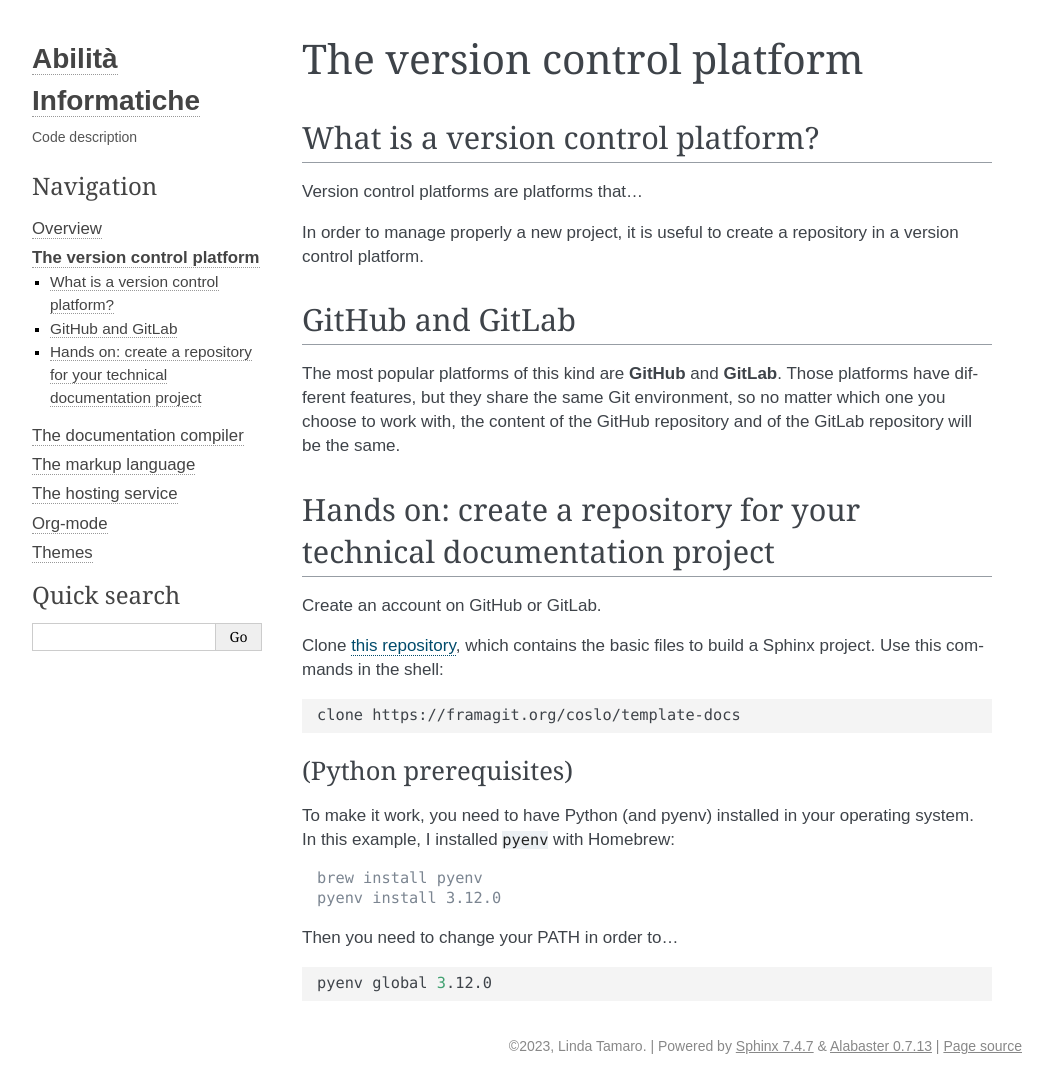
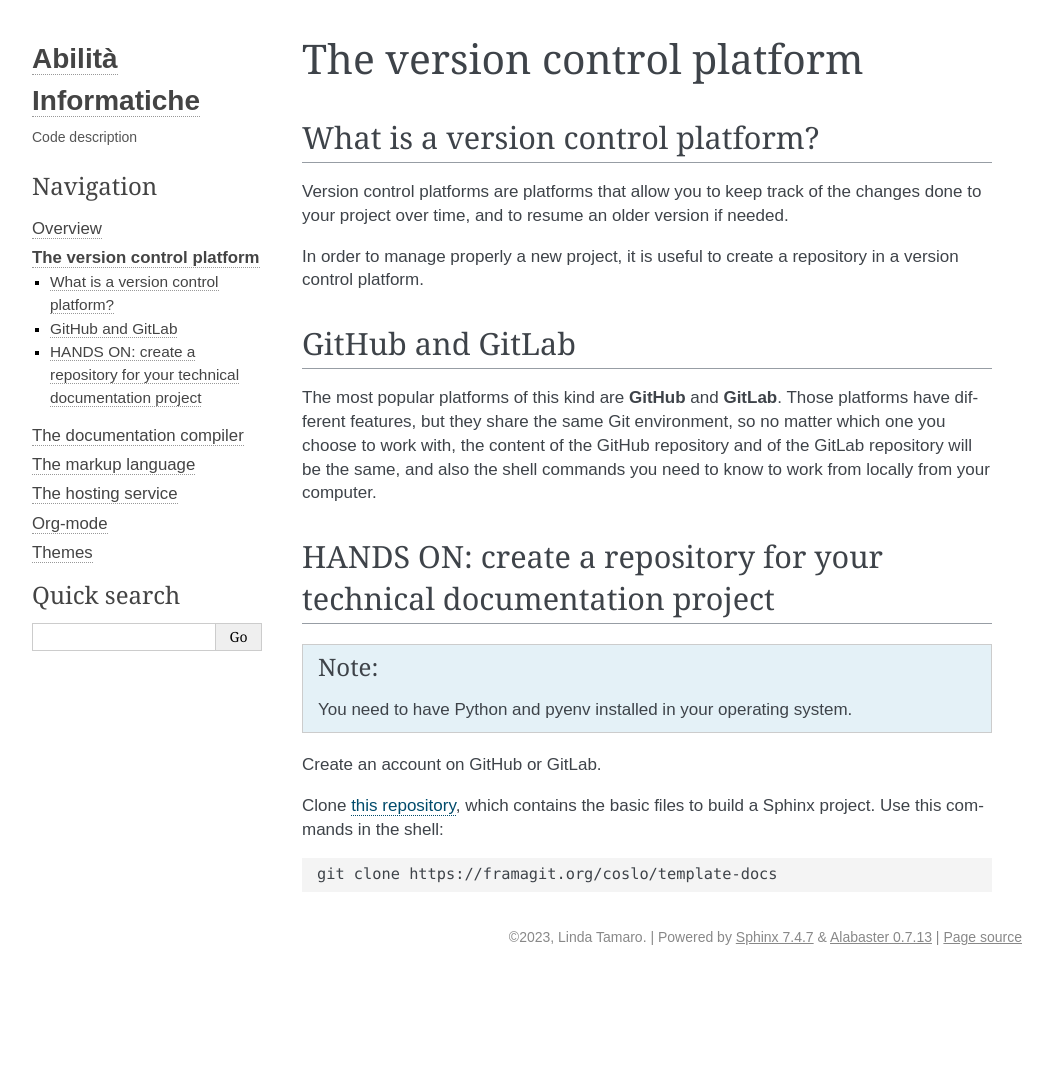
Before and after one commit to lindattt/ainfo-project-v2, a Sphinx documentation site: the page built from source/git.rst, in a window 1280 px wide and 1084 px high. Shown: the whole window, without its empty margins (118-1171 px from the left). Built offline with Sphinx 7.4.7, drawn with Linux system fonts in a browser that asks for light colours.

Commit message:
add content to .rst files

```diff
--- a/source/git.rst
+++ b/source/git.rst
@@ -7,18 +7,22 @@ The version control platform
 What is a version control platform?
 -----------------------------------
 
-Version control platforms are platforms that...
+Version control platforms are platforms that allow you to keep track of the changes done to your project over time, and to resume an older version if needed.
 
 In order to manage properly a new project, it is useful to create a repository in a version control platform.
 
 GitHub and GitLab
 -----------------
 
-The most popular platforms of this kind are **GitHub** and **GitLab**. Those platforms have different features, but they share the same Git environment, so no matter which one you choose to work with, the content of the GitHub repository and of the GitLab repository will be the same.
+The most popular platforms of this kind are **GitHub** and **GitLab**. Those platforms have different features, but they share the same Git environment, so no matter which one you choose to work with, the content of the GitHub repository and of the GitLab repository will be the same, and also the shell commands you need to know to work from locally from your computer.
 
 
-Hands on: create a repository for your technical documentation project
+HANDS ON: create a repository for your technical documentation project
 ----------------------------------------------------------------------
+
+.. note::
+   You need to have Python and pyenv installed in your operating system.
+
 
 Create an account on GitHub or GitLab.
 
@@ -26,21 +30,4 @@ Clone `this repository <https://framagit.org/coslo/template-docs>`__, which cont
 
 .. code-block:: bash
 
-	clone https://framagit.org/coslo/template-docs
-
-
-(Python prerequisites)
-~~~~~~~~~~~~~~~~~~~~~~
-
-To make it work, you need to have Python (and pyenv) installed in your operating system. In this example, I installed ``pyenv`` with Homebrew:
-
-.. code-block::
-
-	brew install pyenv
-	pyenv install 3.12.0
-
-Then you need to change your PATH in order to...
-
-.. code-block:: bash
-
-	pyenv global 3.12.0
+	git clone https://framagit.org/coslo/template-docs
--- a/source/overview.rst
+++ b/source/overview.rst
@@ -18,5 +18,5 @@ In order to generate your own documentation, those are the **tools** that you wi
 
 To make your experience more fluent and personal, you may also like to have a look on:
 
-*	:ref:`**Org-mode** <orgmode>`, a major mode for *GNU Emacs* text editor, a markup language and much more;
-*	how to change and customize :ref:`**themes** <temi>` in your webpage.
+*	:ref:`Org-mode <orgmode>`, a major mode for *GNU Emacs* text editor, a markup language and much more;
+*	how to change and customize :ref:`themes <temi>` in your webpage.
--- a/source/sphinx.rst
+++ b/source/sphinx.rst
@@ -14,6 +14,11 @@ Sphinx
 ------
 
 The documentation compiler that we are going to use in this tutorial is **Sphinx**.
+
+
+HANDS ON: build your first page of documentation
+----------------------------------------------------------------------
+
 
 
 
--- a/source/temi.rst
+++ b/source/temi.rst
@@ -10,6 +10,9 @@ Themes are meant to be project-unaware, so they can be used for different projec
 
 There are plenty of free themes that you can choose. Here you can find some examples: https://sphinx-themes.org
 
+
+HANDS ON: Change your theme
+---------------------------------------
 
 How to change the theme of your project?
 It is simple. You need to install the theme
```
Also changed, not shown: source/host.rst (+8 -0 lines), source/markup.rst (+29 -0 lines).
